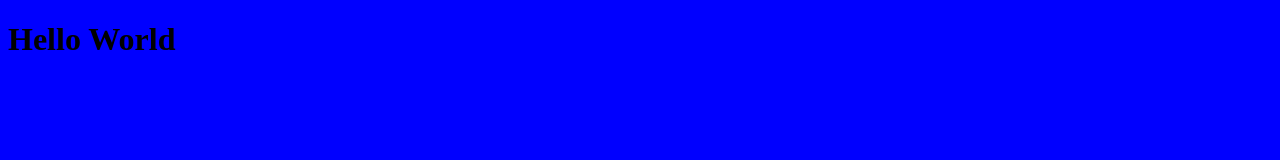
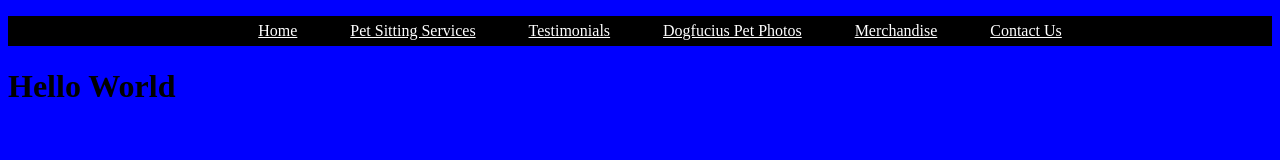
Before and after one commit to dstrauss07/dogfucius, a plain HTML site: page index.html in a window 1280 px wide. Drawn offline with Linux system fonts and the light colour scheme.

Commit message:
menu added

```diff
--- a/index.html
+++ b/index.html
@@ -6,6 +6,15 @@
         <link rel="stylesheet" href="style.css">
     </head>
     <body>
+        <!-- Navigation Area-->
+   <ul class="menu" >
+       <li class="navitem"><a href="index.html">Home</a></li>
+       <li class="navitem"><a href="#.html">Pet Sitting Services</a></li>
+       <li class="navitem"><a href="#.html">Testimonials</a></li>
+       <li class="navitem"><a href="#.html">Dogfucius Pet Photos</a></li>
+       <li class="navitem"><a href="#.html">Merchandise</a></li>
+       <li class="navitem"><a href="#.html">Contact Us</a></li>
+   </ul>
         <h1>Hello World</h1>
     </body>
 
--- a/style.css
+++ b/style.css
@@ -1,3 +1,22 @@
 body {
     background-color:blue;
 }
+/*  Navigation Menu */
+.menu {
+    list-style-type: none;
+    text-align:center;
+    background-color:black;
+}
+.navitem{
+    display:inline-block;
+    padding: 0.5% 2%;
+}
+.navitem a{
+    color: white;
+}
+.navitem a:hover{
+    color: yellow;
+}
+.navitem a:active{
+    color: red;
+}
```
